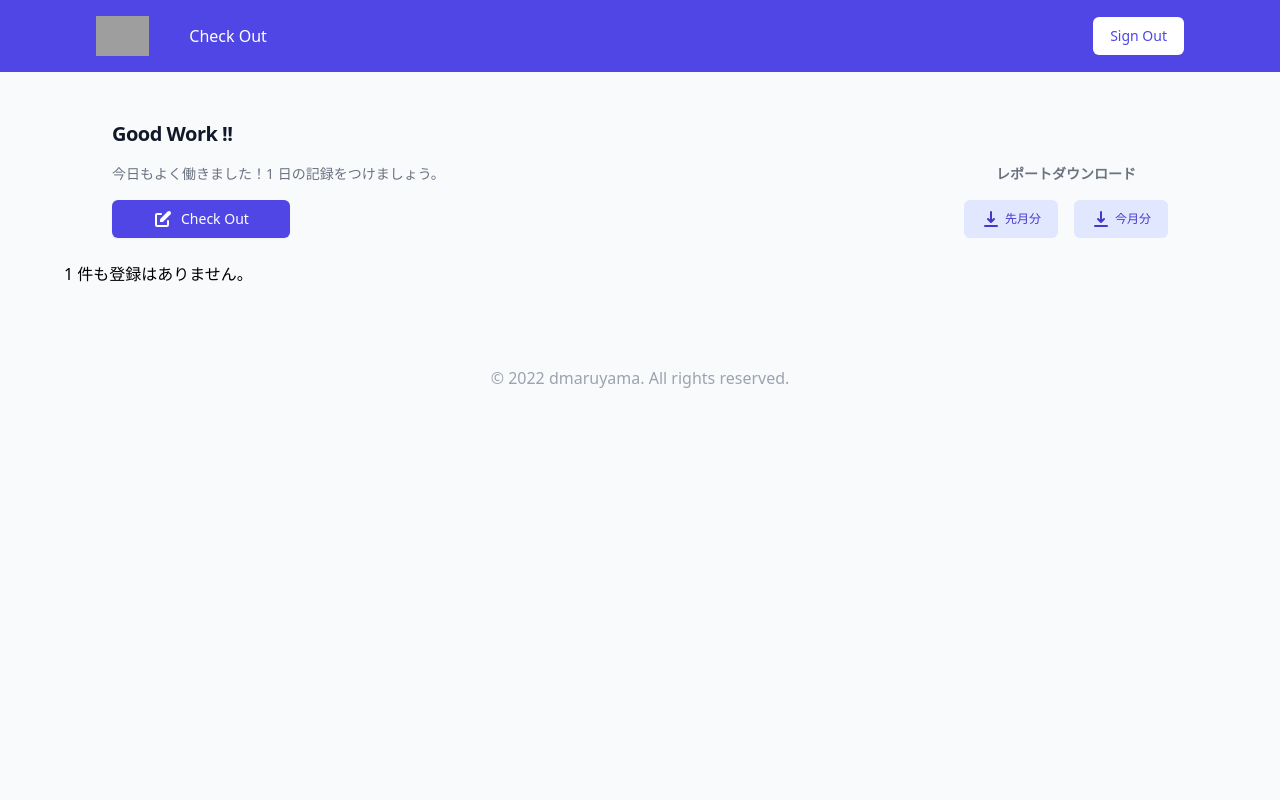
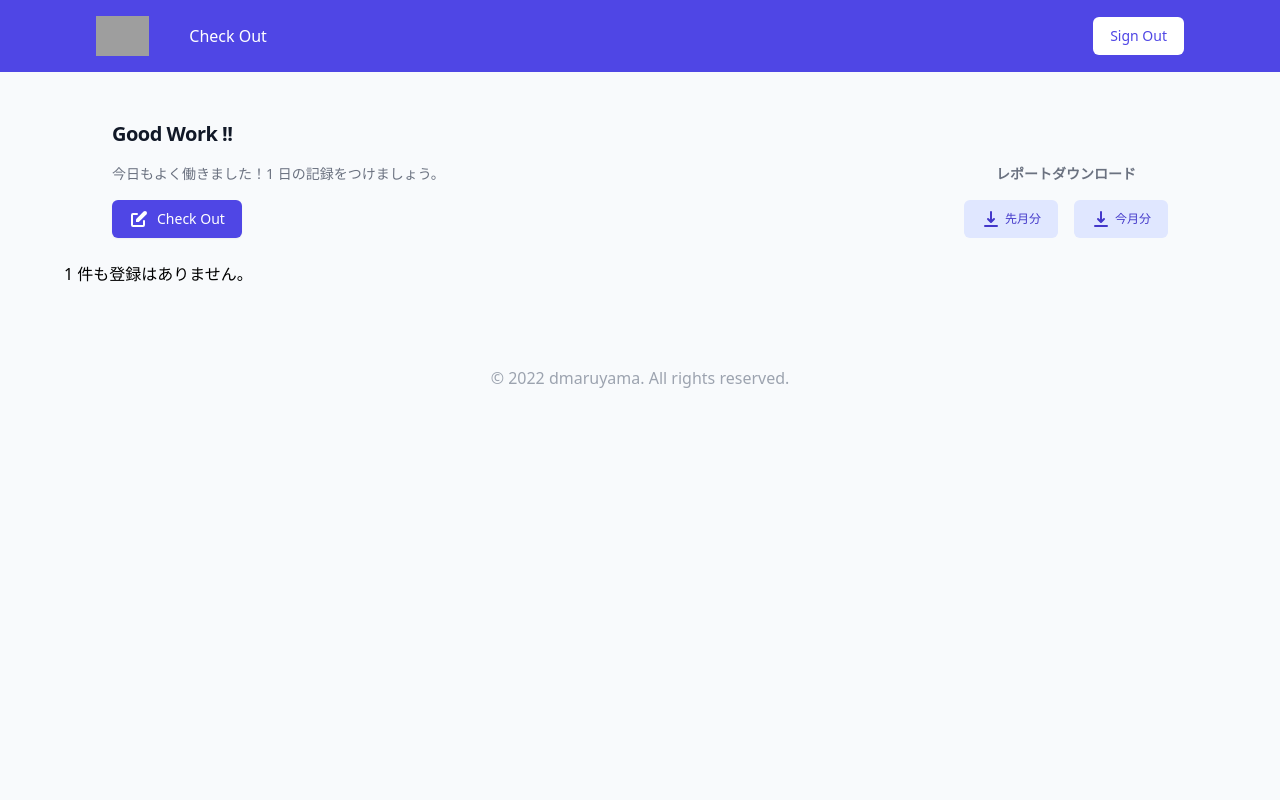
Before and after one commit to dmaruyama-51/work-management-app, a Django app: page / in a window 1280 px wide. Run offline with Django 3.2, Linux system fonts and the light colour scheme; the visitor is signed in with stand-in values (Sample User, id 1); data that the repository does not hold is empty; some libraries are stand-ins or nearby versions; grey boxes are pictures that could not be loaded.

Commit message:
fix design

```diff
--- a/templates/index.html
+++ b/templates/index.html
@@ -13,7 +13,7 @@
             <h2 class="text-left text-xl font-bold tracking-tight text-gray-900 sm:text-xl">Good Work !!</h2>
             <p class="mt-4 mx-auto text-left text-sm text-gray-500">今日もよく働きました！1 日の記録をつけましょう。</p>
             <div class="mt-4 flex justify-start">
-                <button type="button" class="inline-flex items-center px-10 py-2 border border-transparent shadow-sm text-sm font-medium rounded-md text-white bg-indigo-600 hover:bg-indigo-700 focus:outline-none focus:ring-2 focus:ring-offset-2 focus:ring-indigo-500">
+                <button type="button" class="inline-flex items-center px-4 py-2 border border-transparent shadow-sm text-sm font-medium rounded-md text-white bg-indigo-600 hover:bg-indigo-700 focus:outline-none focus:ring-2 focus:ring-offset-2 focus:ring-indigo-500">
                     <svg xmlns="http://www.w3.org/2000/svg" class="h-5 w-5 mr-2" viewBox="0 0 20 20" fill="currentColor">
                         <path d="M17.414 2.586a2 2 0 00-2.828 0L7 10.172V13h2.828l7.586-7.586a2 2 0 000-2.828z" />
                         <path fill-rule="evenodd" d="M2 6a2 2 0 012-2h4a1 1 0 010 2H4v10h10v-4a1 1 0 112 0v4a2 2 0 01-2 2H4a2 2 0 01-2-2V6z" clip-rule="evenodd" />
```
